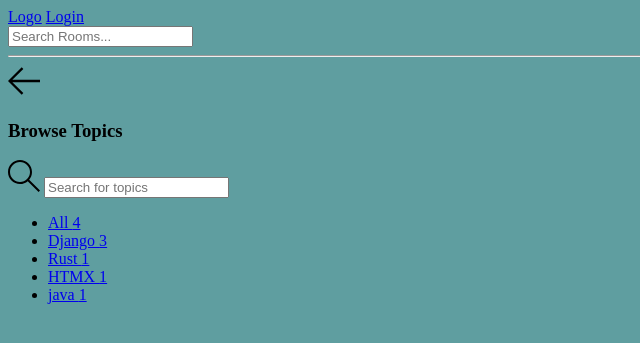
After one commit to saswat10/studybud, a Django app: page /topics/ in a window 1280 px wide. The commit adds this page. Shown: the top 343 px of the page, without its empty margins (0-640 px from the left). Run offline with Django 5.2, Linux system fonts and the light colour scheme; data comes from the database, SQL or seed files in the repository; both versions use the stored data as it was after the commit.

Commit message:
added topics view

```diff
--- a/studybud/base/templates/base/topic_component.html
+++ b/studybud/base/templates/base/topic_component.html
@@ -6,3 +6,6 @@
   <a href="{% url 'home' %}?q={{topic.name}}">{{topic.name}}</a>
 </div>
 {% endfor %}
+<a class="btn btn--link" href="{% url 'topics' %}">
+  More
+</a>
--- /dev/null
+++ b/studybud/base/templates/base/topics.html
@@ -0,0 +1,50 @@
+{% extends 'main.html' %}
+
+{% block content %}
+<main class="create-room layout">
+  <div class="container">
+    <div class="layout__box">
+      <div class="layout__boxHeader">
+        <div class="layout__boxTitle">
+          <a href="{% url 'home' %}">
+            <svg version="1.1" xmlns="http://www.w3.org/2000/svg" width="32" height="32" viewBox="0 0 32 32">
+              <title>arrow-left</title>
+              <path
+                d="M13.723 2.286l-13.723 13.714 13.719 13.714 1.616-1.611-10.96-10.96h27.625v-2.286h-27.625l10.965-10.965-1.616-1.607z">
+              </path>
+            </svg>
+          </a>
+          <h3>Browse Topics</h3>
+        </div>
+      </div>
+
+      <div class="topics-page layout__body">
+        <form action="" method="GET" class="header__search">
+          <label>
+            <svg version="1.1" xmlns="http://www.w3.org/2000/svg" width="32" height="32" viewBox="0 0 32 32">
+              <title>search</title>
+              <path
+                d="M32 30.586l-10.845-10.845c1.771-2.092 2.845-4.791 2.845-7.741 0-6.617-5.383-12-12-12s-12 5.383-12 12c0 6.617 5.383 12 12 12 2.949 0 5.649-1.074 7.741-2.845l10.845 10.845 1.414-1.414zM12 22c-5.514 0-10-4.486-10-10s4.486-10 10-10c5.514 0 10 4.486 10 10s-4.486 10-10 10z">
+              </path>
+            </svg>
+            <input name="q" placeholder="Search for topics" />
+          </label>
+        </form>
+
+        <ul class="topics__list">
+          <li>
+            <a href="{% url 'topics' %}" class="active">All <span>{{topics.count}}</span></a>
+          </li>
+          {% for topic in topics %}
+          <li>
+            <a href="{% url 'home' %}?q={{topic.name}}">{{ topic.name }} <span>{{topic.room_set.all.count}}</span></a>
+          </li>
+          {% endfor %}
+
+        </ul>
+      </div>
+    </div>
+  </div>
+</main>
+
+{% endblock content %}
--- a/studybud/base/urls.py
+++ b/studybud/base/urls.py
@@ -13,4 +13,5 @@ urlpatterns = [
     path("delete-room/<str:id>/", views.deleteRoom, name="delete-room"),
     path("delete-message/<str:id>/", views.deleteMessage, name="delete-message"),
     path("update-user/", views.updateUser, name="update-user"),
+    path("topics/", views.topics, name="topics"),
 ]
--- a/studybud/base/views.py
+++ b/studybud/base/views.py
@@ -72,7 +72,7 @@ def home(request):
     room_count = rooms.count
     room_messages = Message.objects.filter(Q(room__topic__name__icontains=q))
 
-    topics = Topic.objects.all()
+    topics = Topic.objects.all()[0:3]
     context = {
         "rooms": rooms,
         "topics": topics,
@@ -155,7 +155,7 @@ def updateRoom(request, id):
         room.save()
         return redirect("home")
 
-    context = {"form": form, 'topics': topics, 'room': room}
+    context = {"form": form, "topics": topics, "room": room}
     return render(request, "base/room_form.html", context)
 
 
@@ -185,15 +185,21 @@ def deleteMessage(request, id):
     return render(request, "base/delete.html", {"obj": message})
 
 
-@login_required(login_url='/login')
+@login_required(login_url="/login")
 def updateUser(request):
     user = request.user
     form = UserForm(instance=user)
 
-    if request.method == 'POST':
+    if request.method == "POST":
         form = UserForm(request.POST, instance=user)
         if form.is_valid():
             form.save()
-            return redirect("user-profile" , id=user.id)
+            return redirect("user-profile", id=user.id)
 
-    return render(request, 'base/update_user.html' , {'form': form})
+    return render(request, "base/update_user.html", {"form": form})
+
+
+def topics(request):
+    q = request.GET.get('q') if request.GET.get('q') != None else ''
+    topics = Topic.objects.filter(name__icontains=q)
+    return render(request, 'base/topics.html', {'topics': topics})
```
Also changed, not shown: studybud/db.sqlite3.
